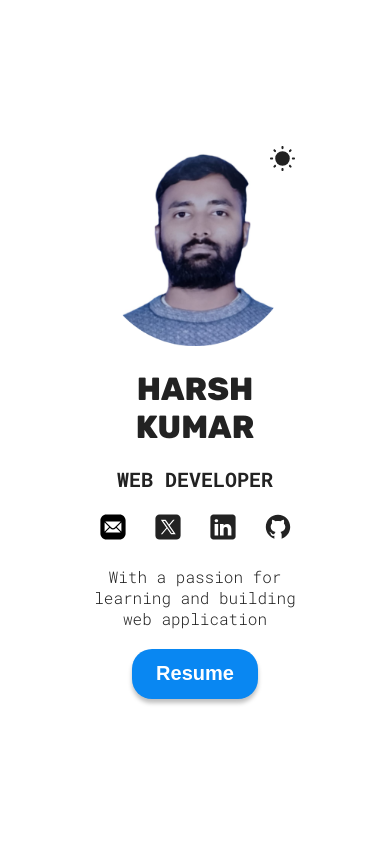
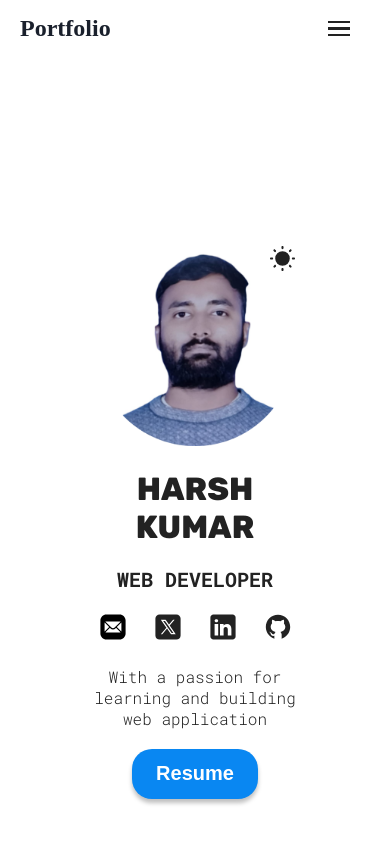
Before and after one commit to harsh031104/portfolio-website, a React (Vite) app: page / in a window 390 px wide. Shown: the top 844 px of the page. Built offline with nearby package versions, Linux system fonts and the light colour scheme.

Commit message:
navbar added

```diff
--- a/src/App.jsx
+++ b/src/App.jsx
@@ -1,4 +1,6 @@
 import './App.css';
+import React, { useState } from 'react';
+import Navbar from './sections/navbar/navbar';
 import Contact from './sections/Contact/Contact';
 import Footer from './sections/Footer/Footer';
 import Hero from './sections/Hero/Hero';
@@ -6,12 +8,21 @@ import Projects from './sections/Projects/Projects';
 import Skills from './sections/Skills/Skills';
 
 function App() {
+  const [theme, setTheme] = useState('light');
+
+  const toggleTheme = () => {
+    const newTheme = theme === 'light' ? 'dark' : 'light';
+    setTheme(newTheme);
+    document.documentElement.setAttribute('data-theme', newTheme);
+  };
+
   return (
     <>
-      <Hero />
-      <Projects />
-      <Skills />
-      <Contact />
+      <Navbar toggleTheme={toggleTheme} currentTheme={theme} />
+      <Hero id="profile" />
+      <Projects id="projects" />
+      <Skills id="skills" />
+      <Contact id="contact" />
       <Footer />
     </>
   );
--- /dev/null
+++ b/src/sections/navbar/navbar.jsx
@@ -0,0 +1,52 @@
+import React, { useState } from 'react';
+import styles from './Navbar.module.css';
+
+function Navbar() {
+  const [menuOpen, setMenuOpen] = useState(false);
+
+  // Toggle the mobile menu
+  const toggleMenu = () => {
+    setMenuOpen(!menuOpen);
+  };
+
+  // Scroll to section with an offset for the fixed navbar
+  const scrollToSection = (e, sectionId) => {
+    e.preventDefault(); // Prevent the default anchor behavior
+    const section = document.getElementById(sectionId);
+
+    if (section) {
+      // Smooth scroll with offset
+      window.scrollTo({
+        top: section.offsetTop - 80, // Adjust 80px to match the height of your navbar
+        behavior: 'smooth',
+      });
+    }
+
+    // Close the mobile menu after selection
+    setMenuOpen(false);
+  };
+
+  return (
+    <nav className={styles.navbar}>
+      <div className={styles.container}>
+        <div className={styles.logo}>
+          <a href="#profile">Portfolio</a>
+        </div>
+        <div className={styles.hamburger} onClick={toggleMenu}>
+          <div className={styles.line}></div>
+          <div className={styles.line}></div>
+          <div className={styles.line}></div>
+        </div>
+        <ul className={`${styles.navLinks} ${menuOpen ? styles.showMenu : ''}`}>
+          <li><a href="#hero" onClick={(e) => scrollToSection(e, 'hero')}>Home</a></li>
+          <li><a href="#hero" onClick={(e) => scrollToSection(e, 'hero')}>About</a></li>
+          <li><a href="#projects" onClick={(e) => scrollToSection(e, 'projects')}>Projects</a></li>
+          <li><a href="#skills" onClick={(e) => scrollToSection(e, 'skills')}>Skills</a></li>
+          <li><a href="#contact" onClick={(e) => scrollToSection(e, 'contact')}>Contact</a></li>
+        </ul>
+      </div>
+    </nav>
+  );
+}
+
+export default Navbar;
--- /dev/null
+++ b/src/sections/navbar/navbar.module.css
@@ -0,0 +1,110 @@
+/* Navbar Container */
+.navbar {
+    position: fixed;
+    top: 0;
+    left: 0;
+    width: 100%;
+    z-index: 1000;
+    background-color: transparent; /* Transparent background */
+    backdrop-filter: blur(10px); /* Adds a slight blur effect */
+    border-bottom: 0px solid rgba(255, 255, 255, 0.1); /* Optional border */
+  }
+
+  .container {
+    display: flex;
+    justify-content: space-between;
+    align-items: center;
+    padding: 15px 20px;
+    max-width: 1200px; /* Center the content */
+    margin: 0 auto;
+    width: 100%;
+  }
+
+  /* Logo Styles */
+  .logo a {
+    font-size: 24px;
+    font-weight: bold;
+    color: var(--primary-color);
+    text-decoration: none;
+  }
+
+  /* Navigation Links */
+  .navLinks {
+    display: flex;
+    gap: 20px;
+    list-style: none;
+    margin: 0;
+    padding: 0;
+    transition: transform 0.3s ease-in-out;
+  }
+
+  .navLinks a {
+    color: var(--text-color);
+    text-decoration: none;
+    font-size: 18px;
+    transition: color 0.3s;
+  }
+
+  .navLinks a:hover {
+    color: var(--btn-color);
+  }
+
+  /* Hamburger Menu for Mobile */
+  .hamburger {
+    display: none;
+    flex-direction: column;
+    gap: 4px;
+    cursor: pointer;
+    position: relative; /* Ensure it stays within the navbar container */
+  }
+
+  .hamburger .line {
+    width: 22px;
+    height: 2.5px;
+    background-color: var(--text-color);
+  }
+
+  /* Responsive Styles */
+  @media (max-width: 768px) {
+    .hamburger {
+      display: flex;
+      margin-right: 60px; /* Add some spacing from the edge */
+    }
+
+    .navLinks {
+      position: absolute;
+      top: 40px;
+      right: 0;
+      background-color: var(--background-color); /* Adapts to light/dark theme */
+      flex-direction: column;
+      gap: 15px;
+      padding: 30px;
+      border-radius: 8px;
+      box-shadow: 0 4px 6px rgba(0, 0, 0, 0.1);
+      transform: translateY(-200%);
+      padding-bottom: 9px;
+      padding-top: 9px;
+      padding-left: 9.5px;
+    }
+
+    .navLinks.showMenu {
+      transform: translateY(0%);
+    }
+  }
+
+  /* Section Adjustments to Prevent Overlap with Navbar */
+
+  /* Ensure sections are below the navbar */
+  #hero, #about, #projects, #skills, #contact {
+    scroll-margin-top: 80px; /* Adjust this based on your navbar height */
+  }
+
+  /* Specific padding for sections */
+  #projects, #skills, #contact {
+    padding-top: 100px; /* Adjust padding to make sections look below navbar */
+  }
+
+  /* Ensure section titles are visible below the navbar */
+  section {
+    margin-top: 100px; /* Ensure no content overlaps navbar */
+  }
```
